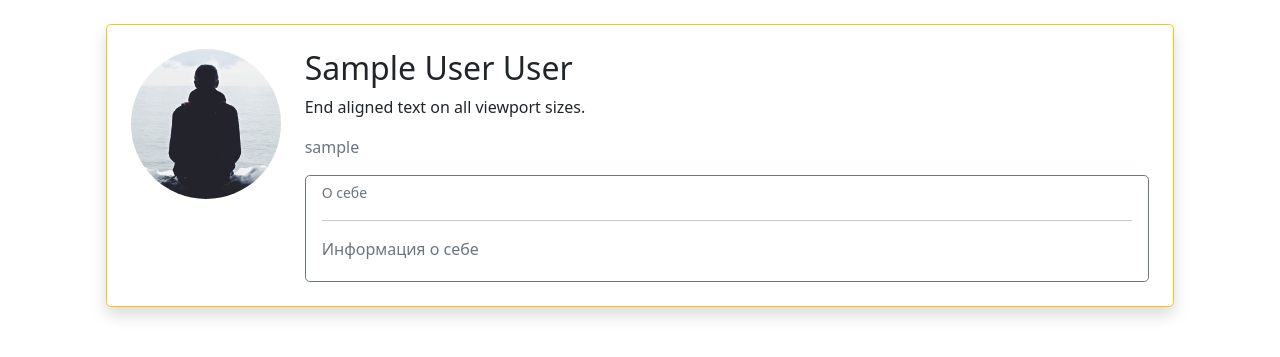
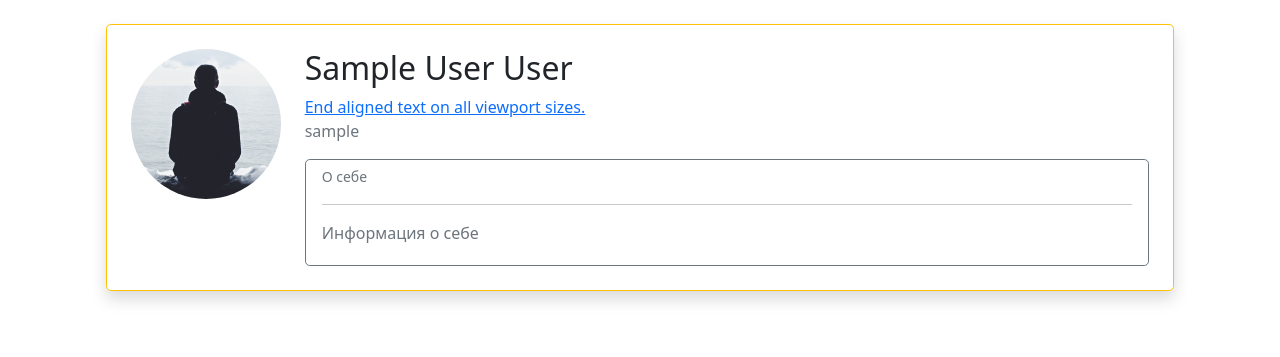
Before and after one commit to Lookin44/flask_portfolio, a Flask app: page /account in a window 1280 px wide. Shown: the part 72-429 px from the top of the page. Run offline with Flask 2, Linux system fonts and the light colour scheme; the visitor is signed in with stand-in values (Sample User, id 1); data comes from the database, SQL or seed files in the repository; some libraries are stand-ins or nearby versions.

Commit message:
Edit account.html, start create account_edit route

```diff
--- a/blog/templates/account.html
+++ b/blog/templates/account.html
@@ -8,7 +8,7 @@
       </div>
       <div class="col">
         <h2 class="account-heading">{{ current_user.name }} {{ current_user.last_name }}</h2>
-        <p class="">End aligned text on all viewport sizes.</p>
+        <a class="">End aligned text on all viewport sizes.</a>
         <p class="text-secondary">{{ current_user.user_email }}</p>
         <div class="border border-secondary rounded-3 p-3 pt-1 pb-1">
           <small class="text-muted">О себе</small><hr>
```
